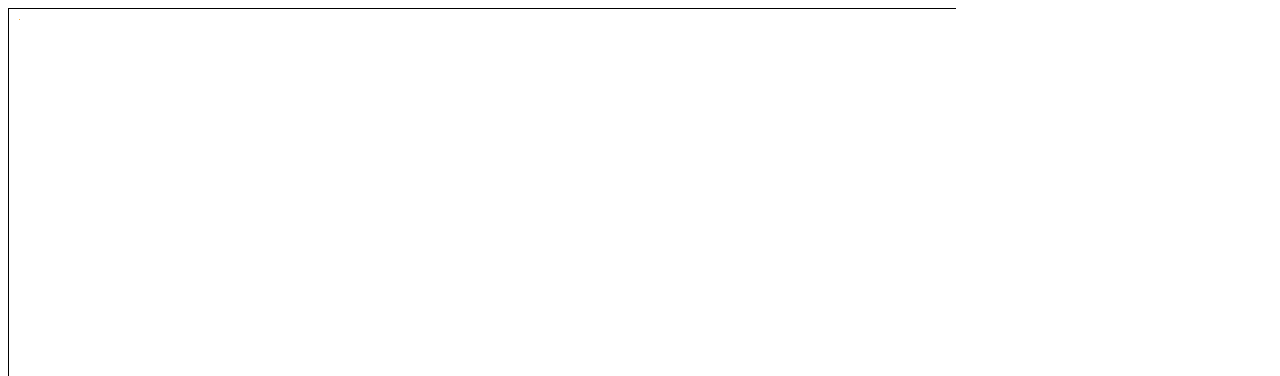
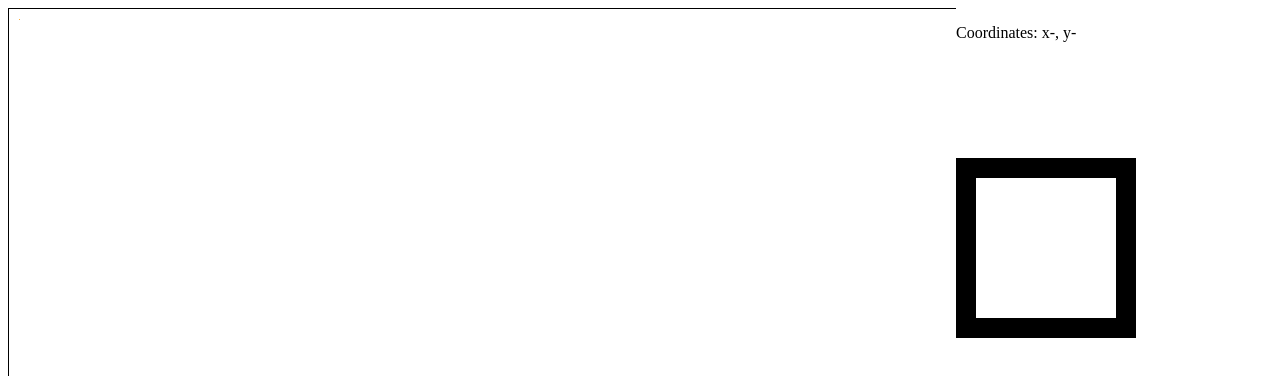
Before and after one commit to specialemon/r-place-clone-devtest, a React (Create React App) app: page / in a window 1280 px wide. Shown: the top 376 px of the page. Built offline with nearby package versions, Linux system fonts and the light colour scheme.

Commit message:
widget & coord

```diff
--- a/public/css/style.css
+++ b/public/css/style.css
@@ -23,4 +23,6 @@ canvas {
 #containment {
     width: 75%;
     overflow: auto;
+    float: left;
+    margin: 0;
 }
--- a/src/App.js
+++ b/src/App.js
@@ -1,6 +1,6 @@
 import React, { Component } from 'react';
 import Widget from './components/Widget';
-
+import Coord from './components/Coord';
 
 class App extends Component {
 
@@ -42,7 +42,7 @@ class App extends Component {
     ///////////////////////widget////////////////////////////////////////
     let widgetScale = document.getElementById('widgetScale');
 
-    widgetScale.style = "transform: scale(10, 10)";
+    widgetScale.style = "transform: scale(20, 20)";
 
     let widget = document.getElementById('widget');
 
@@ -129,7 +129,9 @@ class App extends Component {
       let rect = e.target.getBoundingClientRect();
       this.setState({
         mousex: e.clientX - rect.left,
-        mousey: e.clientY - rect.top
+        mousey: e.clientY - rect.top,
+        chx: Math.floor(e.clientX - rect.left),
+        chy: Math.floor(e.clientY - rect.top)
       })
     });
 
@@ -146,8 +148,6 @@ class App extends Component {
 
     this.setState({
       mousedown: true,
-      currx: currx,
-      curry: curry,
       mousex: mousex,
       mousey: mousey
     }, () => {
@@ -214,10 +214,10 @@ class App extends Component {
         <div id="containment">
           <div className="canvasDiv" id="scaleDiv">
             <canvas id="mainCanvas">
-
             </canvas>
           </div>
         </div>
+        <Coord chx={this.state.chx} chy={this.state.chy} />
         <Widget />
       </div>
     );
--- /dev/null
+++ b/src/components/Coord.js
@@ -0,0 +1,9 @@
+import React from 'react';
+
+const Coord = (props) => (
+    <div id="coord">
+        <p>Coordinates: x-{props.chx}, y-{props.chy}</p>
+    </div>
+)
+
+export default Coord;
--- a/src/components/Widget.js
+++ b/src/components/Widget.js
@@ -1,6 +1,6 @@
 import React from 'react';
 
-const Widget = (props) => (
+const Widget = () => (
 
     <div id="widgetScale">
         <canvas id="widget">
```
